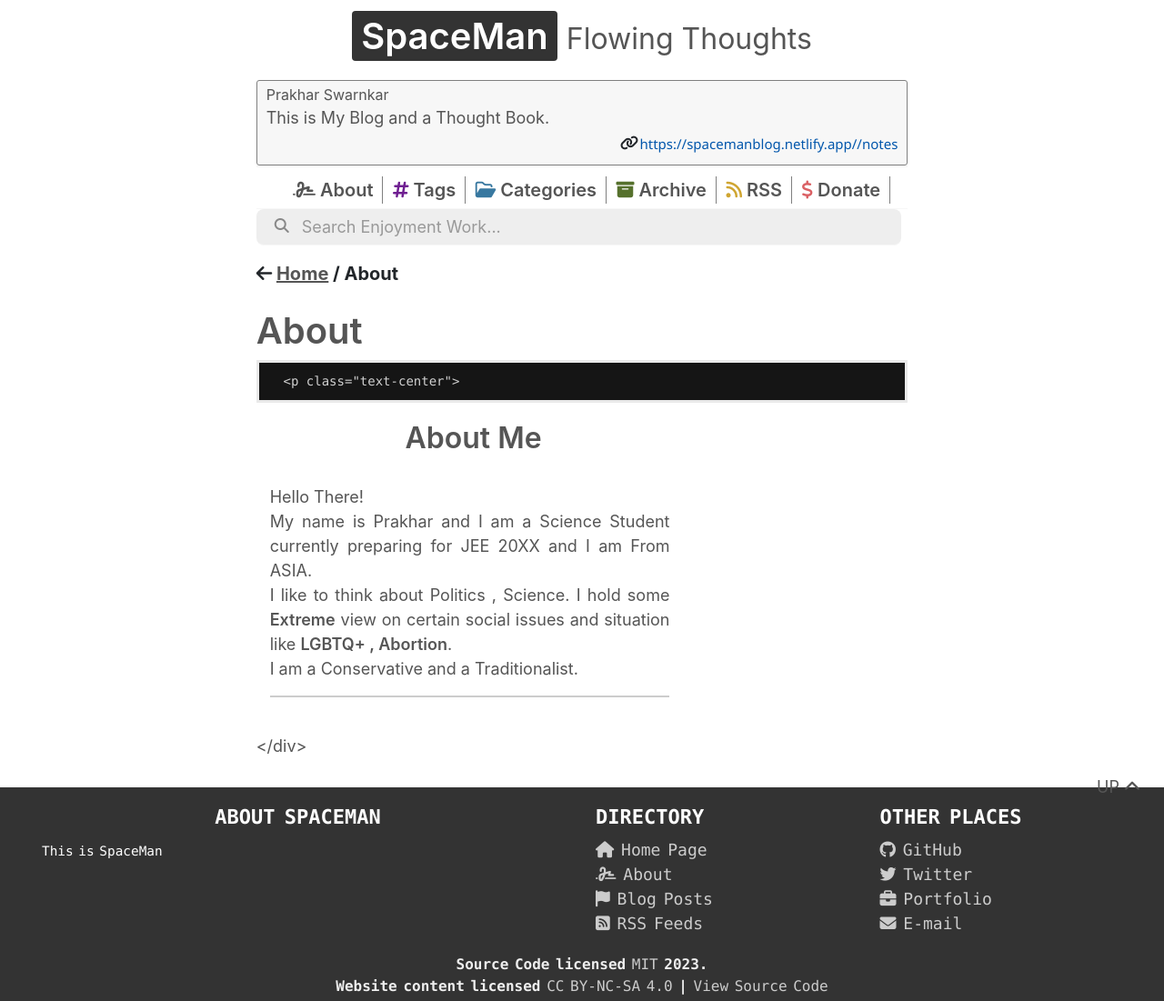
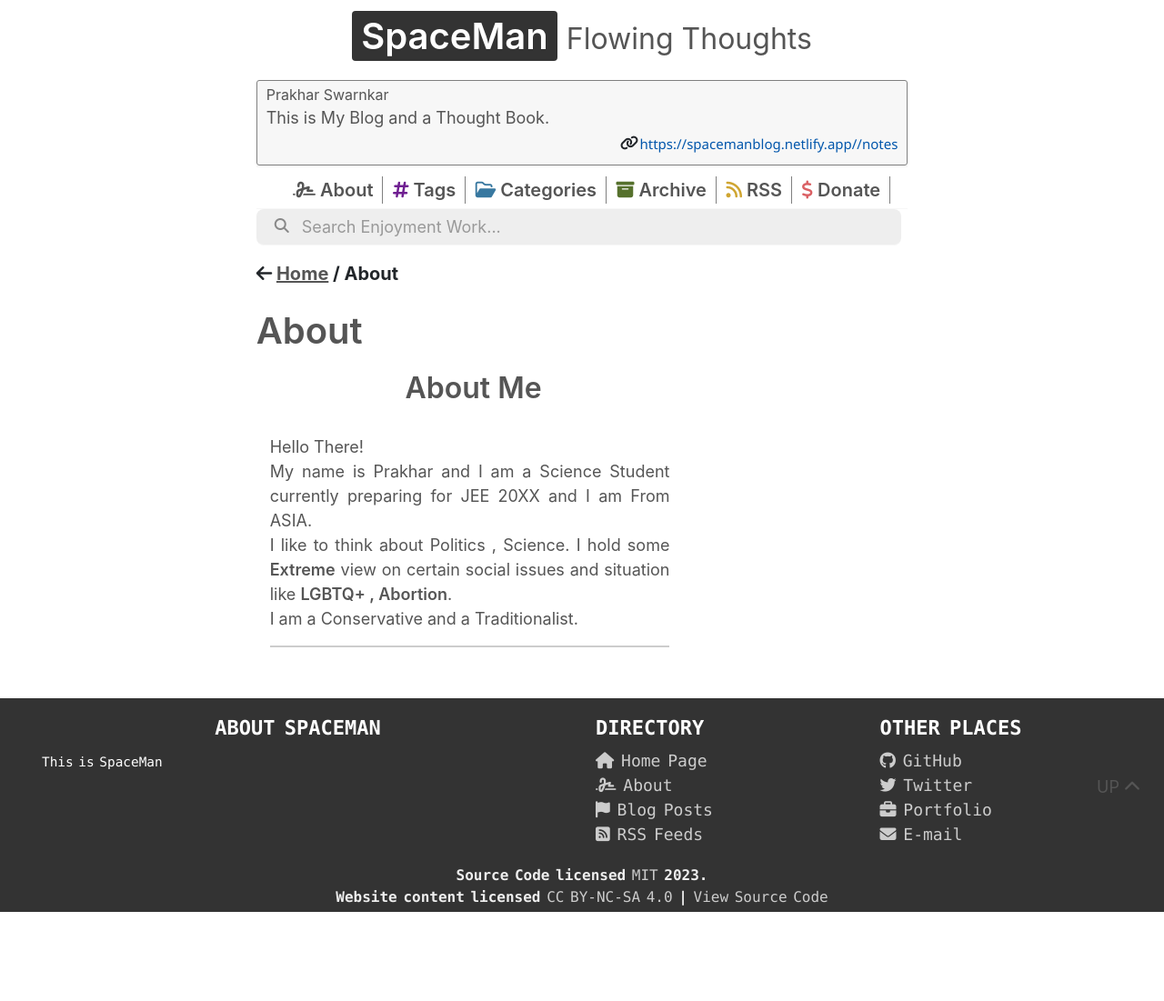
Before and after one commit to stardoom4/blog, a Jekyll site: the page built from _pages/about.md, in a window 1280 px wide. Shown: the whole page at 91% size. Built offline with Jekyll 4.4.1, drawn with Linux system fonts in a browser that asks for light colours; nearby versions of some CDN libraries; after the commit the page ends 1003 px from its top, so only the background shows below that.

Commit message:
Update about.md

```diff
--- a/_pages/about.md
+++ b/_pages/about.md
@@ -6,7 +6,7 @@ content-type: eg
 author: false
 ---
 
-      <p class="text-center">
+
    <div class="col-lg-8">
 
    <div class="text-center">
@@ -25,4 +25,3 @@ I like to think about Politics , Science. I hold some <strong>Extreme</strong> v
    </div>
 <br />
    </div>
-</div>
```
